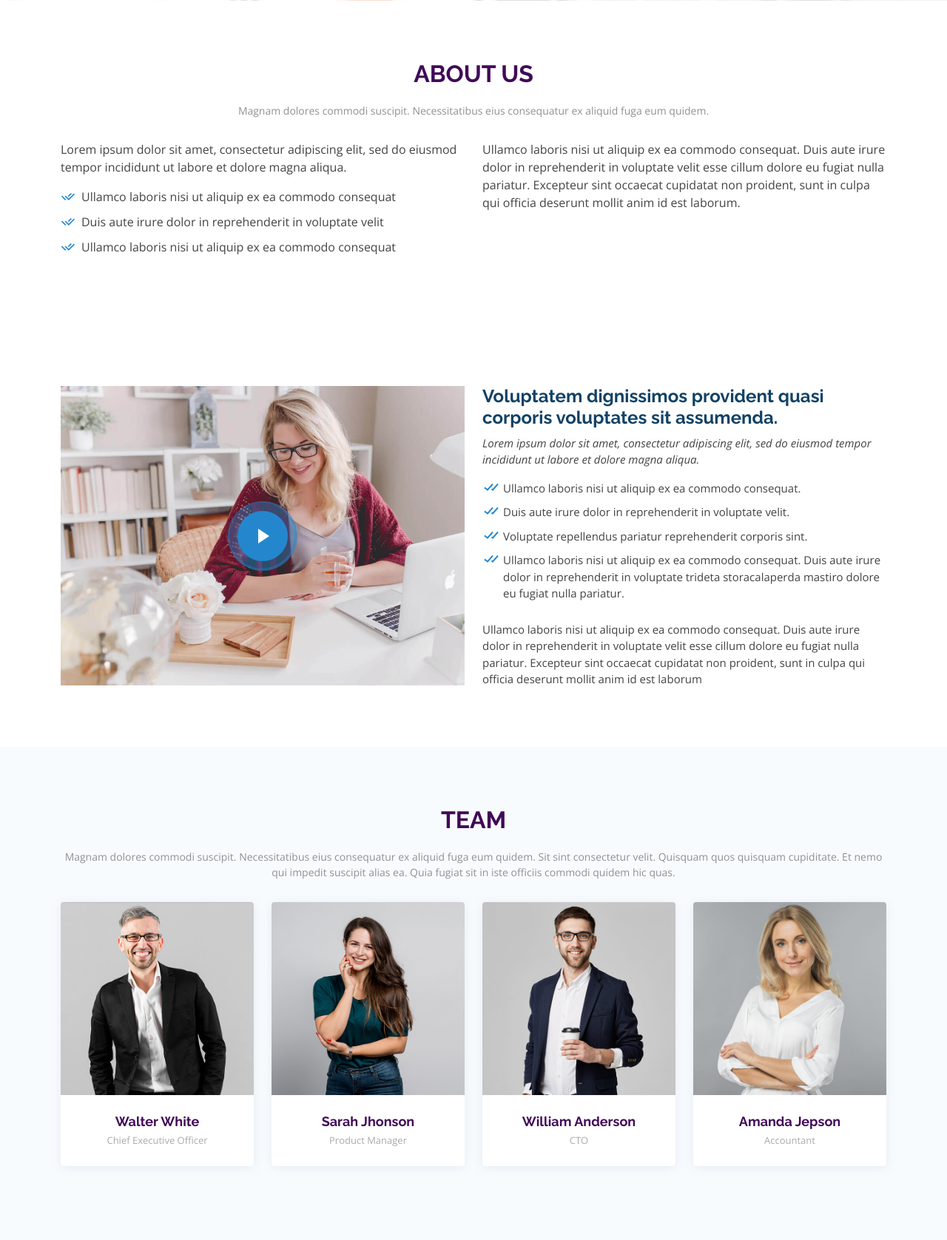
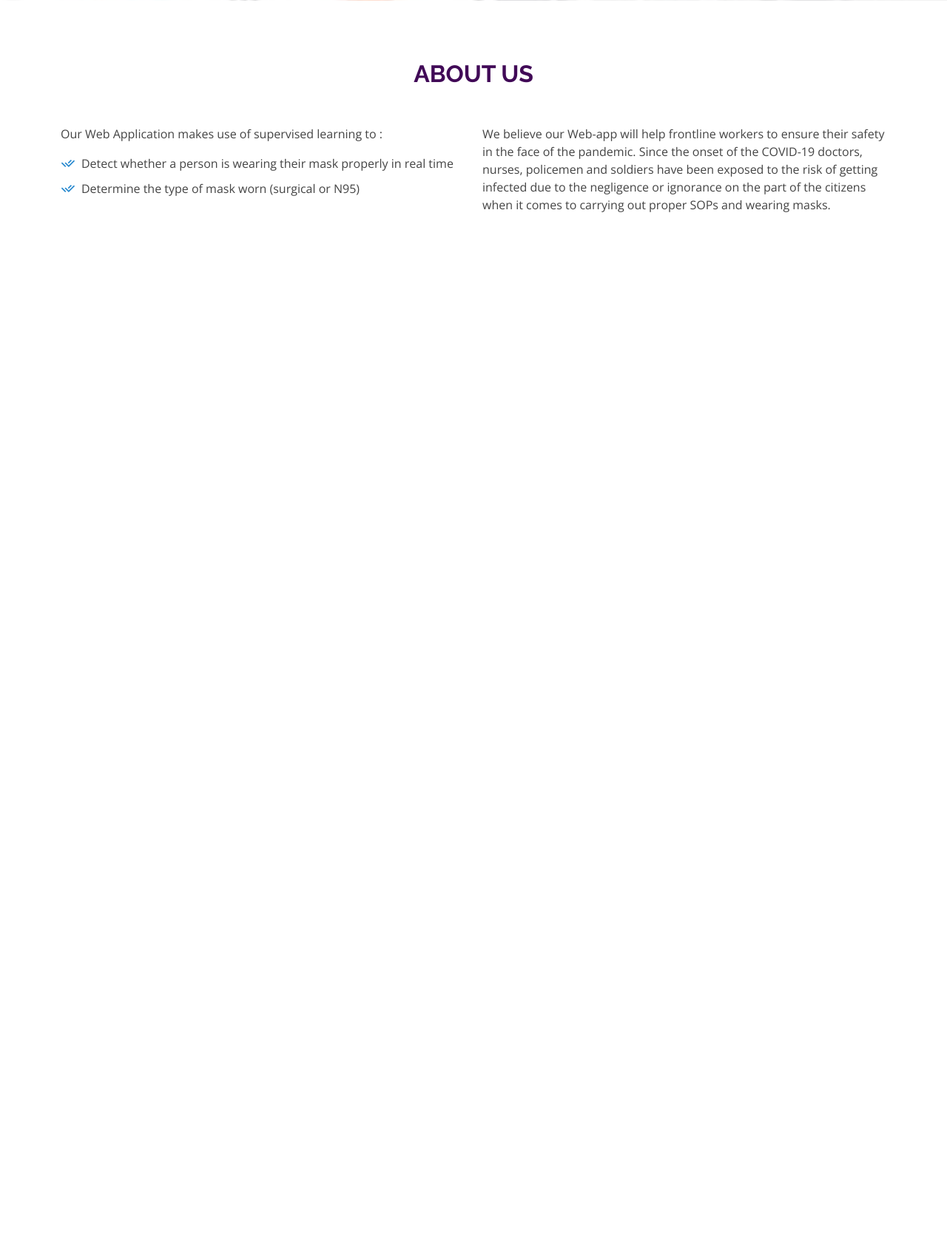
Before and after one commit to ASHWarriors/Catch95, a Django app: page / in a window 1280 px wide. Shown: the part 540-2217 px from the top of the page at 74% size. After the commit the page ends 827 px from the top, so only its background shows below. Run offline with Django 3.2, Linux system fonts and the light colour scheme; some libraries are stand-ins or nearby versions.

Commit message:
Updated index.html

```diff
--- a/firstproj/templates/index.html
+++ b/firstproj/templates/index.html
@@ -70,26 +70,22 @@
 
         <div class="section-title">
           <h2>About Us</h2>
-          <p>Magnam dolores commodi suscipit. Necessitatibus eius consequatur ex aliquid fuga eum quidem. </p>
+
         </div>
 
         <div class="row content">
           <div class="col-lg-6">
             <p>
-              Lorem ipsum dolor sit amet, consectetur adipiscing elit, sed do eiusmod tempor incididunt ut labore et dolore
-              magna aliqua.
+              Our Web Application makes use of supervised learning to :
             </p>
             <ul>
-              <li><i class="ri-check-double-line"></i> Ullamco laboris nisi ut aliquip ex ea commodo consequat</li>
-              <li><i class="ri-check-double-line"></i> Duis aute irure dolor in reprehenderit in voluptate velit</li>
-              <li><i class="ri-check-double-line"></i> Ullamco laboris nisi ut aliquip ex ea commodo consequat</li>
+              <li><i class="ri-check-double-line"></i>Detect whether a person is wearing their mask properly in real time</li>
+              <li><i class="ri-check-double-line"></i> Determine the type of mask worn (surgical or N95)</li>
             </ul>
           </div>
           <div class="col-lg-6 pt-4 pt-lg-0">
             <p>
-              Ullamco laboris nisi ut aliquip ex ea commodo consequat. Duis aute irure dolor in reprehenderit in voluptate
-              velit esse cillum dolore eu fugiat nulla pariatur. Excepteur sint occaecat cupidatat non proident, sunt in
-              culpa qui officia deserunt mollit anim id est laborum.
+              We believe our Web-app will help frontline workers to ensure their safety in the face of the pandemic. Since the onset of the COVID-19 doctors, nurses, policemen and soldiers have been exposed to the risk of getting infected due to the negligence or ignorance on the part of the citizens when it comes to carrying out proper SOPs and wearing masks.
             </p>
           </div>
         </div>
@@ -97,109 +93,10 @@
       </div>
     </section><!-- End About Section -->
 
-    <!-- ======= About Video Section ======= -->
-    <section id="about-video" class="about-video">
-      <div class="container" data-aos="fade-up">
-
-        <div class="row">
-
-          <div class="col-lg-6 video-box align-self-baseline" data-aos="fade-right" data-aos-delay="100">
-            <img src="{% static '/img/about-video.jpg'%}" class="img-fluid" alt="">
-            <a href="https://www.youtube.com/watch?v=jDDaplaOz7Q" class="glightbox play-btn mb-4" data-vbtype="video" data-autoplay="true"></a>
-          </div>
-
-          <div class="col-lg-6 pt-3 pt-lg-0 content" data-aos="fade-left" data-aos-delay="100">
-            <h3>Voluptatem dignissimos provident quasi corporis voluptates sit assumenda.</h3>
-            <p class="fst-italic">
-              Lorem ipsum dolor sit amet, consectetur adipiscing elit, sed do eiusmod tempor incididunt ut labore et dolore
-              magna aliqua.
-            </p>
-            <ul>
-              <li><i class="bx bx-check-double"></i> Ullamco laboris nisi ut aliquip ex ea commodo consequat.</li>
-              <li><i class="bx bx-check-double"></i> Duis aute irure dolor in reprehenderit in voluptate velit.</li>
-              <li><i class="bx bx-check-double"></i> Voluptate repellendus pariatur reprehenderit corporis sint.</li>
-              <li><i class="bx bx-check-double"></i> Ullamco laboris nisi ut aliquip ex ea commodo consequat. Duis aute irure dolor in reprehenderit in voluptate trideta storacalaperda mastiro dolore eu fugiat nulla pariatur.</li>
-            </ul>
-            <p>
-              Ullamco laboris nisi ut aliquip ex ea commodo consequat. Duis aute irure dolor in reprehenderit in voluptate
-              velit esse cillum dolore eu fugiat nulla pariatur. Excepteur sint occaecat cupidatat non proident, sunt in
-              culpa qui officia deserunt mollit anim id est laborum
-            </p>
-          </div>
-
-        </div>
-
-      </div>
-    </section><!-- End About Video Section -->
 
 
-    <!-- ======= Team Section ======= -->
-    <section id="team" class="team section-bg">
-      <div class="container" data-aos="fade-up">
 
-        <div class="section-title">
-          <h2>Team</h2>
-          <p>Magnam dolores commodi suscipit. Necessitatibus eius consequatur ex aliquid fuga eum quidem. Sit sint consectetur velit. Quisquam quos quisquam cupiditate. Et nemo qui impedit suscipit alias ea. Quia fugiat sit in iste officiis commodi quidem hic quas.</p>
-        </div>
 
-        <div class="row">
-
-          <div class="col-lg-3 col-md-6 d-flex align-items-stretch" data-aos="fade-up" data-aos-delay="100">
-            <div class="member">
-              <div class="member-img">
-                <img src="{% static '/img/team/team-1.jpg'%}" class="img-fluid" alt="">
-
-              </div>
-              <div class="member-info">
-                <h4>Walter White</h4>
-                <span>Chief Executive Officer</span>
-              </div>
-            </div>
-          </div>
-
-          <div class="col-lg-3 col-md-6 d-flex align-items-stretch" data-aos="fade-up" data-aos-delay="200">
-            <div class="member">
-              <div class="member-img">
-                <img src="{% static '/img/team/team-2.jpg'%}" class="img-fluid" alt="">
-
-              </div>
-              <div class="member-info">
-                <h4>Sarah Jhonson</h4>
-                <span>Product Manager</span>
-              </div>
-            </div>
-          </div>
-
-          <div class="col-lg-3 col-md-6 d-flex align-items-stretch" data-aos="fade-up" data-aos-delay="300">
-            <div class="member">
-              <div class="member-img">
-                <img src="{% static '/img/team/team-3.jpg'%}"  class="img-fluid" alt="">
-
-              </div>
-              <div class="member-info">
-                <h4>William Anderson</h4>
-                <span>CTO</span>
-              </div>
-            </div>
-          </div>
-
-          <div class="col-lg-3 col-md-6 d-flex align-items-stretch" data-aos="fade-up" data-aos-delay="400">
-            <div class="member">
-              <div class="member-img">
-                <img src="{% static '/img/team/team-4.jpg'%}"  class="img-fluid" alt="">
-
-              </div>
-              <div class="member-info">
-                <h4>Amanda Jepson</h4>
-                <span>Accountant</span>
-              </div>
-            </div>
-          </div>
-
-        </div>
-
-      </div>
-    </section><!-- End Team Section -->
 
   </main><!-- End #main -->
 
```
